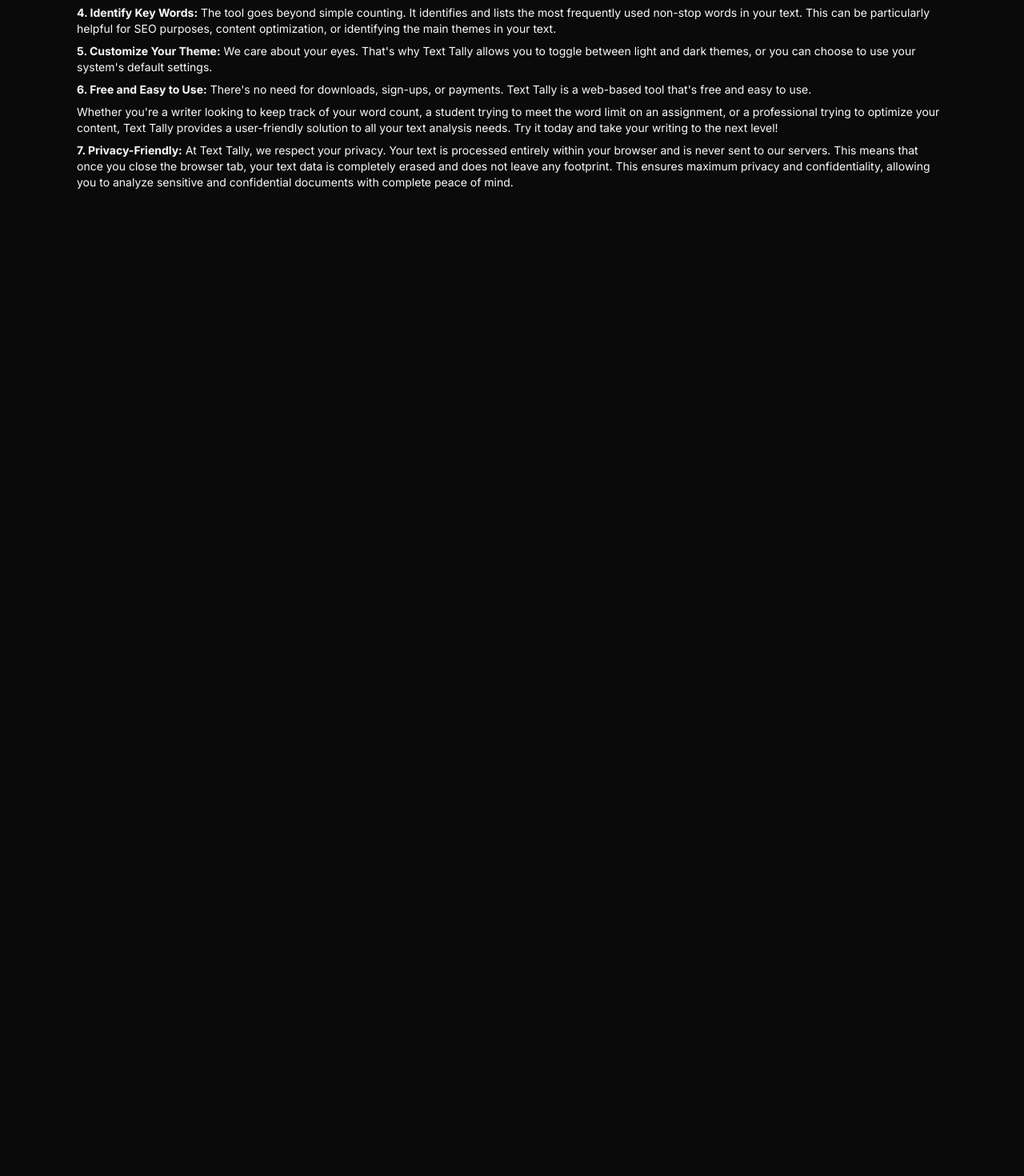
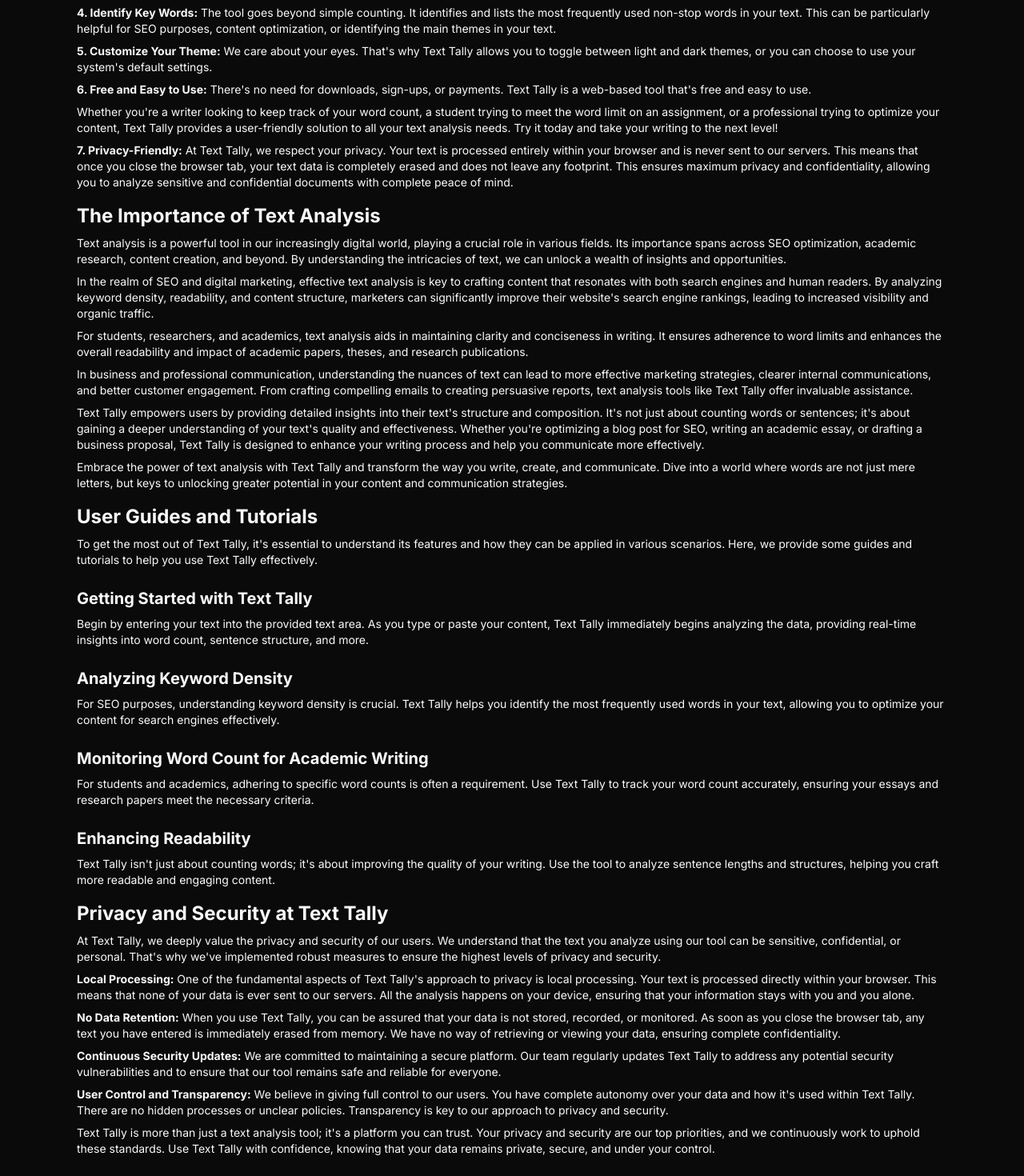
Before and after one commit to davidsudar/text-tally, a Next.js app: page / in a window 1280 px wide. Shown: the part 656-2126 px from the top of the page at 80% size. Before the commit the page ends 918 px from the top, so only its background shows below. Built offline with nearby package versions, Linux system fonts and the light colour scheme.

Commit message:
added content

```diff
--- a/app/layout.tsx
+++ b/app/layout.tsx
@@ -10,6 +10,7 @@
   title: 'Text Tally - Real-Time Text Analysis & Word Count Tool',
   description:
     'Text Tally is a powerful, real-time text analysis tool that counts words, characters, and lines, calculates reading and speaking times, identifies key words, and much more. It\'s perfect for writers, students, SEO professionals, and anyone who needs to analyze text quickly and efficiently.',
+  keywords: ['https://texttally.com'],
 };
 
 
--- a/app/page.tsx
+++ b/app/page.tsx
@@ -305,6 +305,143 @@
             complete peace of mind.
           </p>
         </div>
+        <div className='flex flex-col gap-2 w-full col-span-3'>
+          <h2 className='text-2xl font-bold'>
+            The Importance of Text Analysis
+          </h2>
+          <p className='text-sm'>
+            Text analysis is a powerful tool in our increasingly digital world,
+            playing a crucial role in various fields. Its importance spans
+            across SEO optimization, academic research, content creation, and
+            beyond. By understanding the intricacies of text, we can unlock a
+            wealth of insights and opportunities.
+          </p>
+          <p className='text-sm'>
+            In the realm of SEO and digital marketing, effective text analysis
+            is key to crafting content that resonates with both search engines
+            and human readers. By analyzing keyword density, readability, and
+            content structure, marketers can significantly improve their
+            website&apos;s search engine rankings, leading to increased
+            visibility and organic traffic.
+          </p>
+          <p className='text-sm'>
+            For students, researchers, and academics, text analysis aids in
+            maintaining clarity and conciseness in writing. It ensures adherence
+            to word limits and enhances the overall readability and impact of
+            academic papers, theses, and research publications.
+          </p>
+          <p className='text-sm'>
+            In business and professional communication, understanding the
+            nuances of text can lead to more effective marketing strategies,
+            clearer internal communications, and better customer engagement.
+            From crafting compelling emails to creating persuasive reports, text
+            analysis tools like Text Tally offer invaluable assistance.
+          </p>
+          <p className='text-sm'>
+            Text Tally empowers users by providing detailed insights into their
+            text&apos;s structure and composition. It&apos;s not just about
+            counting words or sentences; it&apos;s about gaining a deeper
+            understanding of your text&apos;s quality and effectiveness. Whether
+            you&apos;re optimizing a blog post for SEO, writing an academic
+            essay, or drafting a business proposal, Text Tally is designed to
+            enhance your writing process and help you communicate more
+            effectively.
+          </p>
+          <p className='text-sm'>
+            Embrace the power of text analysis with Text Tally and transform the
+            way you write, create, and communicate. Dive into a world where
+            words are not just mere letters, but keys to unlocking greater
+            potential in your content and communication strategies.
+          </p>
+        </div>
+        <div className='flex flex-col gap-2 w-full col-span-3'>
+          <h2 className='text-2xl font-bold'>User Guides and Tutorials</h2>
+          <p className='text-sm'>
+            To get the most out of Text Tally, it&apos;s essential to understand
+            its features and how they can be applied in various scenarios. Here,
+            we provide some guides and tutorials to help you use Text Tally
+            effectively.
+          </p>
+          <h3 className='text-xl font-bold mt-4'>
+            Getting Started with Text Tally
+          </h3>
+          <p className='text-sm'>
+            Begin by entering your text into the provided text area. As you type
+            or paste your content, Text Tally immediately begins analyzing the
+            data, providing real-time insights into word count, sentence
+            structure, and more.
+          </p>
+          <h3 className='text-xl font-bold mt-4'>Analyzing Keyword Density</h3>
+          <p className='text-sm'>
+            For SEO purposes, understanding keyword density is crucial. Text
+            Tally helps you identify the most frequently used words in your
+            text, allowing you to optimize your content for search engines
+            effectively.
+          </p>
+          <h3 className='text-xl font-bold mt-4'>
+            Monitoring Word Count for Academic Writing
+          </h3>
+          <p className='text-sm'>
+            For students and academics, adhering to specific word counts is
+            often a requirement. Use Text Tally to track your word count
+            accurately, ensuring your essays and research papers meet the
+            necessary criteria.
+          </p>
+          <h3 className='text-xl font-bold mt-4'>Enhancing Readability</h3>
+          <p className='text-sm'>
+            Text Tally isn&apos;t just about counting words; it&apos;s about
+            improving the quality of your writing. Use the tool to analyze
+            sentence lengths and structures, helping you craft more readable and
+            engaging content.
+          </p>
+        </div>
+        <div className='flex flex-col gap-2 w-full col-span-3'>
+          <h2 className='text-2xl font-bold'>
+            Privacy and Security at Text Tally
+          </h2>
+          <p className='text-sm'>
+            At Text Tally, we deeply value the privacy and security of our
+            users. We understand that the text you analyze using our tool can be
+            sensitive, confidential, or personal. That&apos;s why we&apos;ve
+            implemented robust measures to ensure the highest levels of privacy
+            and security.
+          </p>
+          <p className='text-sm'>
+            <strong>Local Processing:</strong> One of the fundamental aspects of
+            Text Tally&apos;s approach to privacy is local processing. Your text
+            is processed directly within your browser. This means that none of
+            your data is ever sent to our servers. All the analysis happens on
+            your device, ensuring that your information stays with you and you
+            alone.
+          </p>
+          <p className='text-sm'>
+            <strong>No Data Retention:</strong> When you use Text Tally, you can
+            be assured that your data is not stored, recorded, or monitored. As
+            soon as you close the browser tab, any text you have entered is
+            immediately erased from memory. We have no way of retrieving or
+            viewing your data, ensuring complete confidentiality.
+          </p>
+          <p className='text-sm'>
+            <strong>Continuous Security Updates:</strong> We are committed to
+            maintaining a secure platform. Our team regularly updates Text Tally
+            to address any potential security vulnerabilities and to ensure that
+            our tool remains safe and reliable for everyone.
+          </p>
+          <p className='text-sm'>
+            <strong>User Control and Transparency:</strong> We believe in giving
+            full control to our users. You have complete autonomy over your data
+            and how it&apos;s used within Text Tally. There are no hidden
+            processes or unclear policies. Transparency is key to our approach
+            to privacy and security.
+          </p>
+          <p className='text-sm'>
+            Text Tally is more than just a text analysis tool; it&apos;s a
+            platform you can trust. Your privacy and security are our top
+            priorities, and we continuously work to uphold these standards. Use
+            Text Tally with confidence, knowing that your data remains private,
+            secure, and under your control.
+          </p>
+        </div>
       </main>
     </>
   );
```
